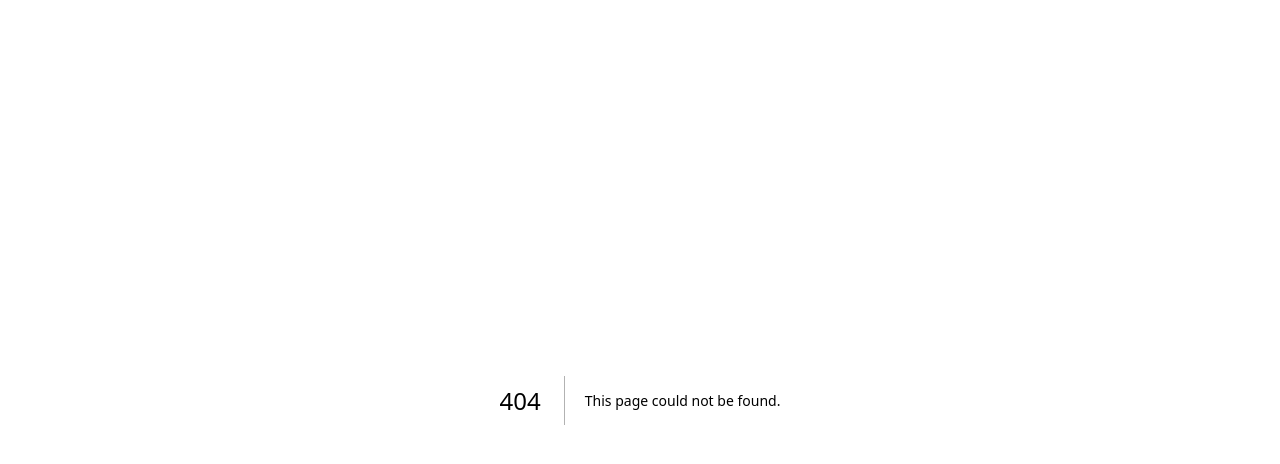
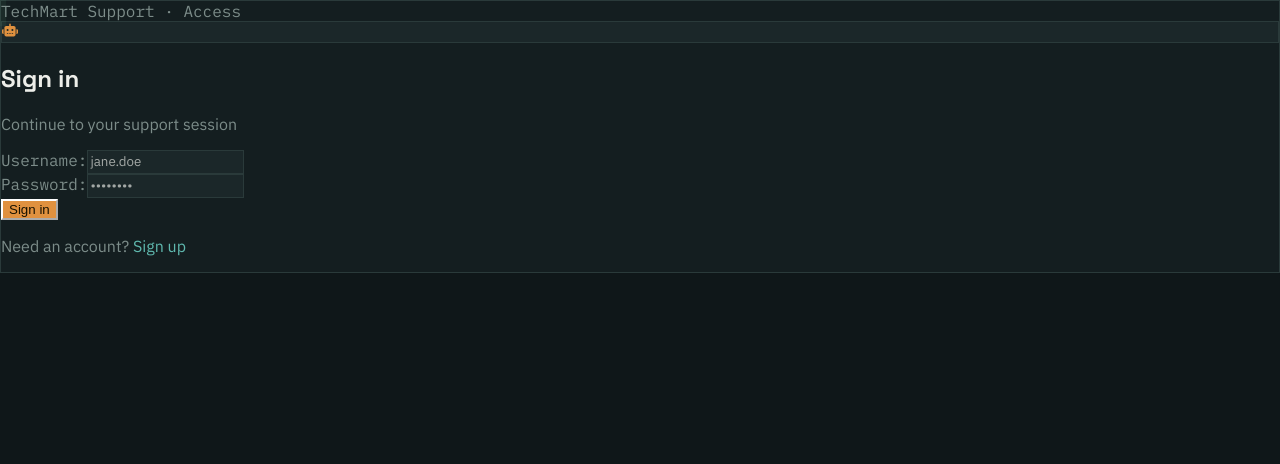
Before and after one commit to HariKrishnaKumar-watersprinter/Multi-Agent-AI-Customer-Support-Assistant-using-RAG-and-LLMs-AI-ML-Intern-Labmentix, a Next.js app in the folder frontend/: page / in a window 1280 px wide. Before the commit this address had no page. Shown: the top 464 px of the page. Built offline with nearby package versions, Linux system fonts and the light colour scheme; no server answers.

Commit message:
Add files via upload

```diff
--- /dev/null
+++ b/frontend/app/globals.css
@@ -0,0 +1,130 @@
+@tailwind base;
+@tailwind components;
+@tailwind utilities;
+
+/* ── Root variables — "service desk console" palette ── */
+:root {
+    --bg:            #0F1719;
+    --surface:       #141E20;
+    --surface2:      #1B2729;
+    --surface3:      #223032;
+    --border:        #2A3A3A;
+    --border-strong: #3D5150;
+    --accent:        #E0913F;   /* copper / solder amber */
+    --accent2:       #5FB8AE;   /* teal — status ok / agent tags */
+    --green:         #6FCF97;
+    --amber:         #E0913F;
+    --red:           #E2604F;
+    --text:          #EDEEE9;
+    --muted:         #7C8C89;
+    --radius:        8px;
+
+    /* Tells the browser this UI is dark, so native form-control rendering
+       (input/textarea text & caret color, autofill, etc.) doesn't fall back
+       to a light-mode default that can make typed text invisible. */
+    color-scheme: dark;
+}
+
+/* ── Global reset ── */
+body {
+    background: var(--bg) !important;
+    color: var(--text) !important;
+    margin: 0;
+    padding: 0;
+    font-family: var(--font-body), sans-serif;
+    /* faint diagnostic-grid texture */
+    background-image:
+      linear-gradient(rgba(237, 238, 233, 0.025) 1px, transparent 1px),
+      linear-gradient(90deg, rgba(237, 238, 233, 0.025) 1px, transparent 1px);
+    background-size: 32px 32px;
+}
+
+/* Belt-and-braces: force visible typed text on every text input/textarea,
+   regardless of any other stylesheet or browser default trying to set it. */
+input, textarea {
+  color: var(--text) !important;
+  -webkit-text-fill-color: var(--text) !important;
+  caret-color: var(--accent);
+  background-color: transparent;
+}
+input::placeholder, textarea::placeholder { color: var(--muted); opacity: 0.65; }
+::selection { background: rgba(224, 145, 63, 0.32); color: var(--text); }
+
+/* Autofilled fields (e.g. saved username/password) keep the dark theme
+   instead of the browser's default white autofill background. */
+input:-webkit-autofill,
+input:-webkit-autofill:hover,
+input:-webkit-autofill:focus {
+  -webkit-box-shadow: 0 0 0 1000px var(--surface2) inset !important;
+  -webkit-text-fill-color: var(--text) !important;
+  caret-color: var(--accent);
+}
+
+/* ── Animations ── */
+@keyframes fadeUp {
+    from { opacity: 0; transform: translateY(8px); }
+    to   { opacity: 1; transform: translateY(0); }
+}
+@keyframes popIn {
+    0%   { opacity: 0; transform: scale(0.96); }
+    100% { opacity: 1; transform: scale(1); }
+}
+@keyframes slideRight {
+    from { opacity: 0; transform: translateX(8px); }
+    to   { opacity: 1; transform: translateX(0); }
+}
+@keyframes slideLeft {
+    from { opacity: 0; transform: translateX(-8px); }
+    to   { opacity: 1; transform: translateX(0); }
+}
+@keyframes pulseRing {
+    0%   { box-shadow: 0 0 0 0 rgba(111, 207, 151, 0.55); }
+    70%  { box-shadow: 0 0 0 6px rgba(111, 207, 151, 0); }
+    100% { box-shadow: 0 0 0 0 rgba(111, 207, 151, 0); }
+}
+@keyframes sweep {
+    0%   { transform: translateX(-120%); }
+    100% { transform: translateX(220%); }
+}
+
+.animate-fade-up { animation: fadeUp 0.3s ease forwards; }
+.animate-pop-in { animation: popIn 0.25s cubic-bezier(0.175, 0.885, 0.32, 1.275) forwards; }
+.animate-slide-right { animation: slideRight 0.25s ease forwards; }
+.animate-slide-left { animation: slideLeft 0.25s ease forwards; }
+
+.pulse-dot { animation: pulseRing 2.2s ease-out infinite; }
+
+/* Thin amber "signal" sweep — used as a hairline accent under headers */
+.signal-rail { position: relative; overflow: hidden; height: 1px; background: var(--border); }
+.signal-rail::after {
+  content: '';
+  position: absolute; top: 0; left: 0; height: 100%; width: 30%;
+  background: linear-gradient(90deg, transparent, var(--accent), transparent);
+  animation: sweep 4.5s linear infinite;
+}
+
+/* Glowing focus ring for the chat input row */
+.console-input:focus-within {
+  border-color: var(--accent) !important;
+  box-shadow: 0 0 0 3px rgba(224, 145, 63, 0.14);
+}
+
+@media (prefers-reduced-motion: reduce) {
+  .animate-fade-up, .animate-pop-in, .animate-slide-right, .animate-slide-left,
+  .pulse-dot, .signal-rail::after {
+    animation: none !important;
+  }
+}
+
+/* ── Scrollbar ── */
+::-webkit-scrollbar { width: 6px; height: 6px; }
+::-webkit-scrollbar-track { background: transparent; }
+::-webkit-scrollbar-thumb { background: var(--border-strong); border-radius: 9px; }
+::-webkit-scrollbar-thumb:hover { background: var(--accent); }
+
+input, textarea:focus { outline: none; }
+
+*:focus-visible {
+  outline: 2px solid var(--accent);
+  outline-offset: 2px;
+}
--- /dev/null
+++ b/frontend/app/layout.tsx
@@ -0,0 +1,33 @@
+import type { Metadata } from "next";
+import "./globals.css";
+
+export const metadata: Metadata = {
+  title: "🏬TechMart AI Support",
+  description: "Multi-Agent AI Customer Support Assistant",
+};
+
+export default function RootLayout({ children }: Readonly<{ children: React.ReactNode }>) {
+  return (
+    <html
+      lang="en"
+      style={{
+        // @ts-expect-error custom properties
+        "--font-display": "'Space Grotesk', sans-serif",
+        "--font-body": "'IBM Plex Sans', sans-serif",
+        "--font-mono": "'IBM Plex Mono', monospace",
+      }}
+    >
+      <head>
+        <link rel="preconnect" href="https://fonts.googleapis.com" />
+        <link rel="preconnect" href="https://fonts.gstatic.com" crossOrigin="anonymous" />
+        <link
+          href="https://fonts.googleapis.com/css2?family=Space+Grotesk:wght@300..700&family=IBM+Plex+Sans:wght@400;500;600;700&family=IBM+Plex+Mono:wght@400;500;600&display=swap"
+          rel="stylesheet"
+        />
+      </head>
+      <body className="font-['var(--font-body)'] antialiased overflow-hidden">
+        {children}
+      </body>
+    </html>
+  );
+}
--- /dev/null
+++ b/frontend/app/page.tsx
@@ -0,0 +1,16 @@
+"use client";
+import AuthForm from "../components/AuthForm";
+import MainPage from "../components/MainPage";
+import { useAuth } from "../hooks/useAuth";
+import { useChat } from "../hooks/useChat";
+
+export default function Home() {
+  const authState = useAuth();
+  const chatState = useChat(authState.username);
+
+  if (!authState.token) {
+    return <AuthForm handleAuth={authState.handleAuth} authError={authState.authError} />;
+  }
+
+  return <MainPage chatState={chatState} authState={authState} />;
+}
```
